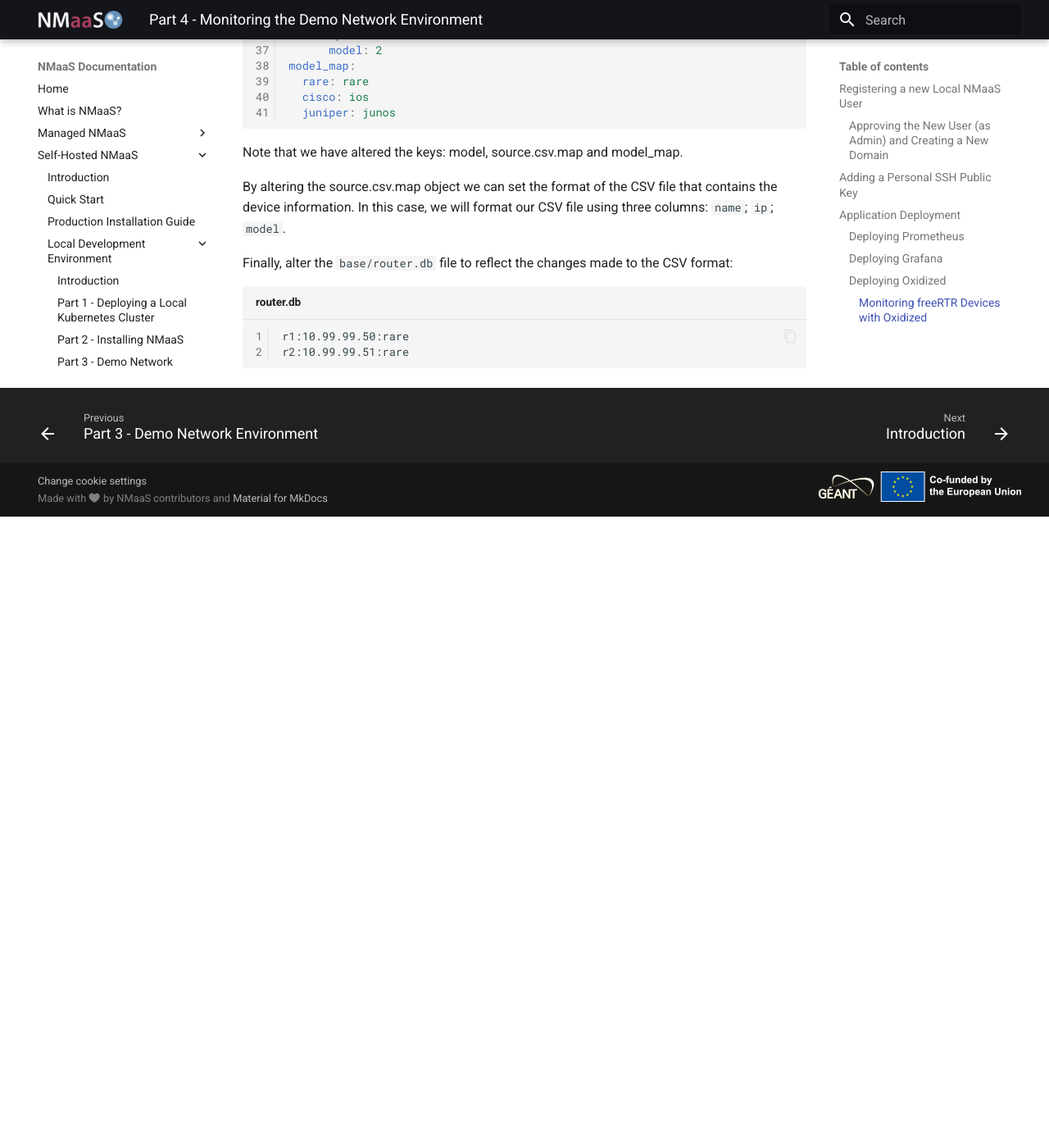
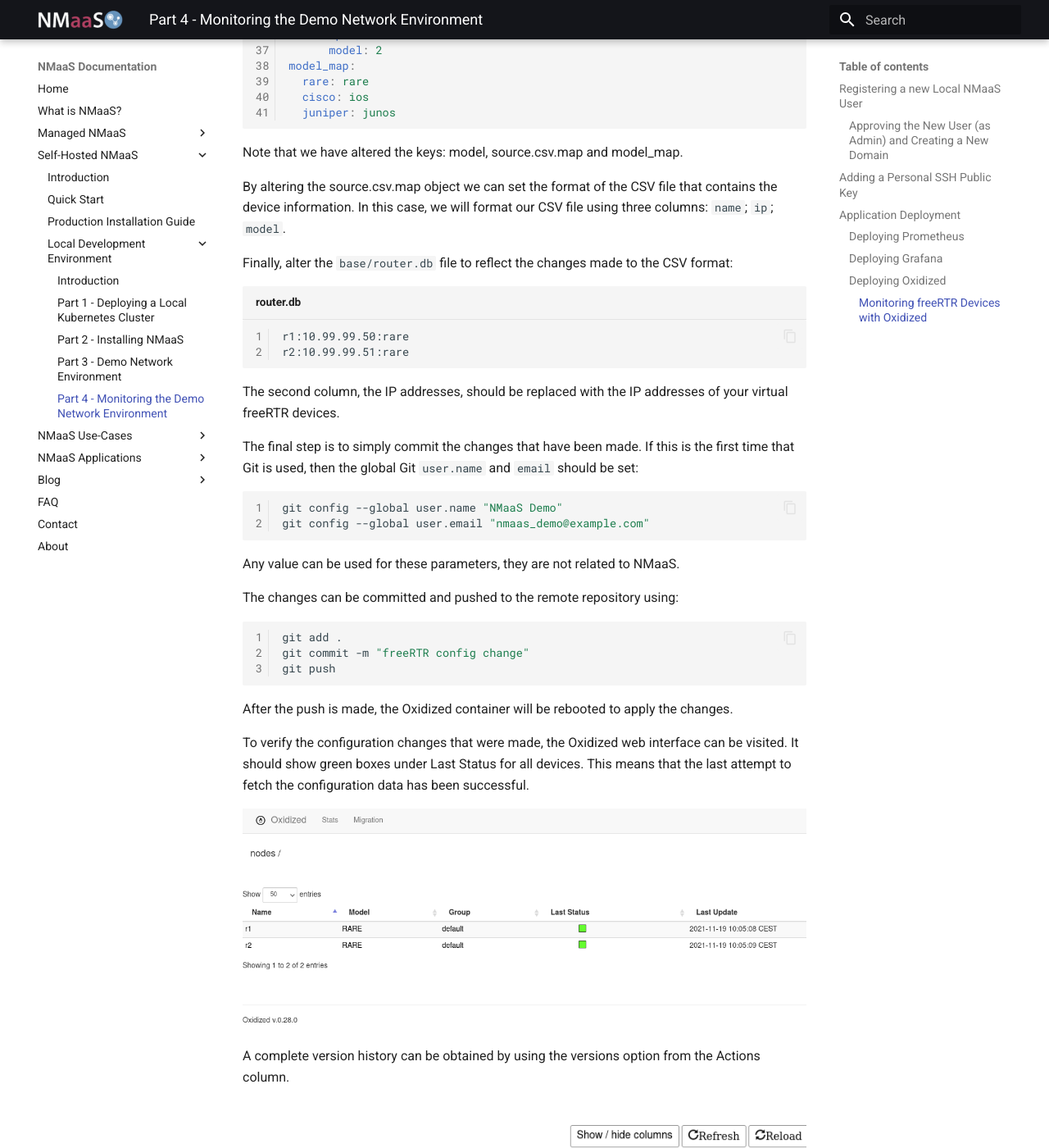
Before and after one commit to nmaas-platform/nmaas-docs, an MkDocs documentation site: the page built from docs/self-hosted-nmaas/local-dev-environment/p4_monitoring-demo-network-environment.md, in a window 1280 px wide and 1400 px high, scrolled down 16178 px. Shown: the whole window at 82% size. Built offline with MkDocs 1.6.1 and Material for MkDocs 9.7.7, drawn with Linux system fonts in a browser that asks for light colours; before the commit the page ends 16808 px from its top, so only the background shows below that; some of the changed text lies outside the part shown.

Commit message:
Add part 4 to local-dev-environment

````diff
--- a/docs/self-hosted-nmaas/local-dev-environment/p4_monitoring-demo-network-environment.md
+++ b/docs/self-hosted-nmaas/local-dev-environment/p4_monitoring-demo-network-environment.md
@@ -291,3 +291,38 @@
 r1:10.99.99.50:rare
 r2:10.99.99.51:rare
 ```
+
+The second column, the IP addresses, should be replaced with the IP addresses of your virtual freeRTR devices.
+
+The final step is to simply commit the changes that have been made. If this is the first time that Git is used, then the global Git `user.name` and `email` should be set:
+
+```bash
+git config --global user.name "NMaaS Demo"
+git config --global user.email "nmaas_demo@example.com"
+```
+
+Any value can be used for these parameters, they are not related to NMaaS.
+
+The changes can be committed and pushed to the remote repository using:
+
+```bash
+git add .
+git commit -m "freeRTR config change"
+git push
+```
+
+After the push is made, the Oxidized container will be rebooted to apply the changes.
+
+To verify the configuration changes that were made, the Oxidized web interface can be visited. It should show green boxes under Last Status for all devices. This means that the last attempt to fetch the configuration data has been successful.
+
+![Oxidized homepage](./img/29-oxidized-homepage.png)
+
+A complete version history can be obtained by using the versions option from the Actions column.
+
+![Oxidized version history](./img/30-oxidized-version-history.png)
+
+On the `Versions` page there is an option to download a given configuration archive or create a diff.
+
+![Oxidized actions](./img/31-oxidized-diff-initiation.png)
+
+![Oxidized diff preview](./img/32-oxidized-diff.png)
````
